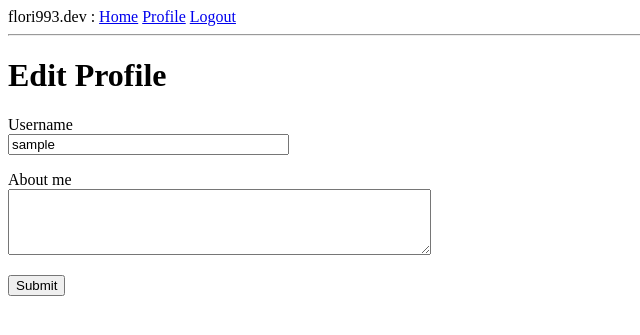
After one commit to flori993/flask-megatutorial, a Flask app: page /edit_profile in a window 1280 px wide. The commit adds this page. Shown: the top 335 px of the page, without its empty margins (0-640 px from the left). Run offline with Flask 3, Linux system fonts and the light colour scheme; the visitor is signed in with stand-in values (Sample User, id 1); data comes from the database, SQL or seed files in the repository.

Commit message:
Chapter 6 - Improve user profile page and put avatars with their placeholders using Gravatar. ### Add sub templates for easier management/changes, in this commit for posts that use the template ### Add the option for user to modify their own profile and see other profiles too! ### Add last seen feature and the about me field in user profiles

```diff
--- a/app/dbmodels.py
+++ b/app/dbmodels.py
@@ -6,9 +6,10 @@ from app import database as db
 from app import login
 from flask_login import UserMixin
 from werkzeug.security import generate_password_hash, check_password_hash
+from hashlib import md5
 
 class User(UserMixin, db.Model):
-    __tablename__ = 'user' # example of how to force a name for a table
+    __tablename__ = 'user' # Example of how to force a name for a table
     uid: so.Mapped[int] = so.mapped_column(primary_key=True)
     username: so.Mapped[str] = so.mapped_column(
         sa.String(64), index=True, unique= True
@@ -16,22 +17,26 @@ class User(UserMixin, db.Model):
     email: so.Mapped[str] = so.mapped_column(
         sa.String(120), index=True, unique=True
     )
-    password_hash: so.Mapped[Optional[str]] = so.mapped_column(sa.String(256))
-    # storing password hashes for better security
+    password_hash: so.Mapped[Optional[str]] = so.mapped_column(sa.String(256)) # Storing password hashes for better security
+    about_me: so.Mapped[Optional[str]] = so.mapped_column(sa.String(140))
+    last_seen: so.Mapped[Optional[datetime]] = so.mapped_column(
+        default=lambda: datetime.now(timezone.utc)
+    )
+
 
     # Relations
     posts: so.WriteOnlyMapped['Post'] = so.relationship(
         back_populates='author'
     )
 
-
+    # Funtions
     def __repr__(self):
         return '<User {}>'.format(self.username)
 
-    # Because I (Mykyta) made custom name for user id (uid) instead of just
-    # calling it "id", I need to override the default implementation for the
-    # method "get_id" that Flask-Login expects user objects to have from mixins.py
     def get_id(self):
+        # Because I (Mykyta) made custom name for user id (uid) instead of just
+        # calling it "id", I need to override the default implementation for the
+        # method "get_id" that Flask-Login expects user objects to have from mixins.py
         return str(self.uid)
 
     def set_password(self, password):
@@ -39,6 +44,10 @@ class User(UserMixin, db.Model):
 
     def check_password(self, password):
         return check_password_hash(self.password_hash, password)
+
+    def avatar(self, size):
+        digest = md5(self.email.lower().encode('utf-8')).hexdigest()
+        return f'https://www.gravatar.com/avatar/{digest}?d=identicon&s={size}'
 
 @login.user_loader
 def load_user(id):
@@ -50,8 +59,8 @@ class Post(db.Model):
     id: so.Mapped[int] = so.mapped_column(primary_key=True)
     body: so.Mapped[str] = so.mapped_column(sa.String(150))
     timestamp: so.Mapped[datetime] = so.mapped_column(
-        index=True, default=lambda: datetime.now(timezone.utc)
-        # preventing some date-time headache by defaulting to UTC
+        index=True, default=lambda: datetime.now(timezone.utc) # preventing some date-time headache by defaulting to UTC
+
     )
     user_id: so.Mapped[int] = so.mapped_column(
         sa.ForeignKey(User.uid), index=True
--- a/app/forms.py
+++ b/app/forms.py
@@ -1,6 +1,6 @@
 from flask_wtf import FlaskForm
-from wtforms import StringField, PasswordField, BooleanField, SubmitField
-from wtforms.validators import DataRequired, ValidationError, Email, EqualTo
+from wtforms import StringField, PasswordField, BooleanField, SubmitField, TextAreaField
+from wtforms.validators import DataRequired, Length, ValidationError, Email, EqualTo
 import sqlalchemy as sa
 from app import database as db
 from app.dbmodels import User
@@ -39,3 +39,8 @@ class RegistrationForm(FlaskForm):
             User.email == email.data))
         if user is not None:
             raise ValidationError('Please use a different email address.')
+
+class EditProfileForm(FlaskForm):
+    username = StringField('Username', validators=[DataRequired()])
+    about_me = TextAreaField('About me', validators=[Length(min=0, max=140)])
+    submit = SubmitField('Submit')
--- a/app/routes.py
+++ b/app/routes.py
@@ -1,11 +1,14 @@
+from turtle import title
+from wtforms import form
 from flask import render_template, flash, redirect, url_for, request
 from app import app
 from app import database as db
-from app.forms import LoginForm, RegistrationForm
+from app.forms import LoginForm, RegistrationForm, EditProfileForm
 from app.dbmodels import User
 from flask_login import current_user, login_user, logout_user, login_required
 from urllib.parse import urlsplit
 import sqlalchemy as sa
+from datetime import datetime, timezone
 
 @app.route("/")
 @app.route("/index")
@@ -67,3 +70,40 @@ def register():
         db.session.commit()
         flash('Congratulations, you\'re now a registered user!')
     return render_template('register.html', title='Register', form=form)
+
+@app.route('/user/<username>') # <username> is a dynamic component for the URL
+@login_required # make this function accessible only to users logged in, so no-one else with the link could access profile
+def user(username):
+    user = db.first_or_404(sa.select(User).where(User.username == username))
+    posts = [
+        {'author': user, 'body': 'Test post #1'},
+        {'author': user, 'body': 'Test post #2'}
+    ]
+    return render_template('user.html', user=user, posts=posts)
+
+@app.before_request
+def before_request():
+    if current_user.is_authenticated:
+        current_user.last_seen = datetime.now(timezone.utc)
+        db.session.commit()
+        # Interesting fact, the reason why there's no db.session.add() before
+        # commit() is because when current_user is referenced, Flask-Login
+        # will invoke the user loader callback function, which will run a
+        # database query that will put the target user in the database session.
+        # The user may be added again in this function, but it's not necessary
+        # because it's already there
+
+@app.route('/edit_profile', methods=['GET', 'POST'])
+@login_required
+def edit_profile():
+    _form = EditProfileForm()
+    if _form.validate_on_submit():
+        current_user.username = _form.username.data
+        current_user.about_me = _form.about_me.data
+        db.session.commit()
+        flash('Your changes have been saved')
+        return redirect(url_for('edit_profile'))
+    elif request.method == 'GET':
+        _form.username.data = current_user.username
+        _form.about_me.data = current_user.about_me
+    return render_template('edit_profile.html', title='Edit profile', form=_form)
--- a/app/templates/base.html
+++ b/app/templates/base.html
@@ -14,6 +14,7 @@
             {% if current_user.is_anonymous %}
             <a href="{{ url_for('login') }}">Login</a>
             {% else %}
+            <a href="{{ url_for('user', username=current_user.username) }}">Profile</a>
             <a href="{{ url_for('logout') }}">Logout</a>
             {% endif %}
         </div>
--- /dev/null
+++ b/app/templates/edit_profile.html
@@ -0,0 +1,23 @@
+{% extends "base.html" %}
+
+{% block content %}
+    <h1>Edit Profile</h1>
+    <form action="" method="post">
+        {{ form.hidden_tag() }} <!-- This argument generates a hidden field that includes a token that is used to protect the form against CSRF attacks, so as long as SECRET_KEY variable defined in the Flask configuration - Flask-WTF does the rest. -->
+        <p>
+            {{ form.username.label }}<br>
+            {{ form.username(size=32) }}<br>
+            {% for error in form.username.errors %}
+                <span style="color: red;">[{{ error }}]</span>
+            {% endfor %}
+        </p>
+        <p>
+            {{ form.about_me.label }}<br>
+            {{ form.about_me(cols=50, rows=4) }}<br>
+            {% for error in form.about_me.errors %}
+                <span style="color: red;">[{{ error }}]</span>
+            {% endfor %}
+        </p>
+        <p>{{ form.submit() }}</p>
+    </form>
+{% endblock %}
```
Also changed, not shown: app/templates/_post.html (added, +7 -0 lines), app/templates/user.html (added, +22 -0 lines), migrations/versions/6110f9b2f292_new_fields_in_user_model.py (added, +34 -0 lines).
